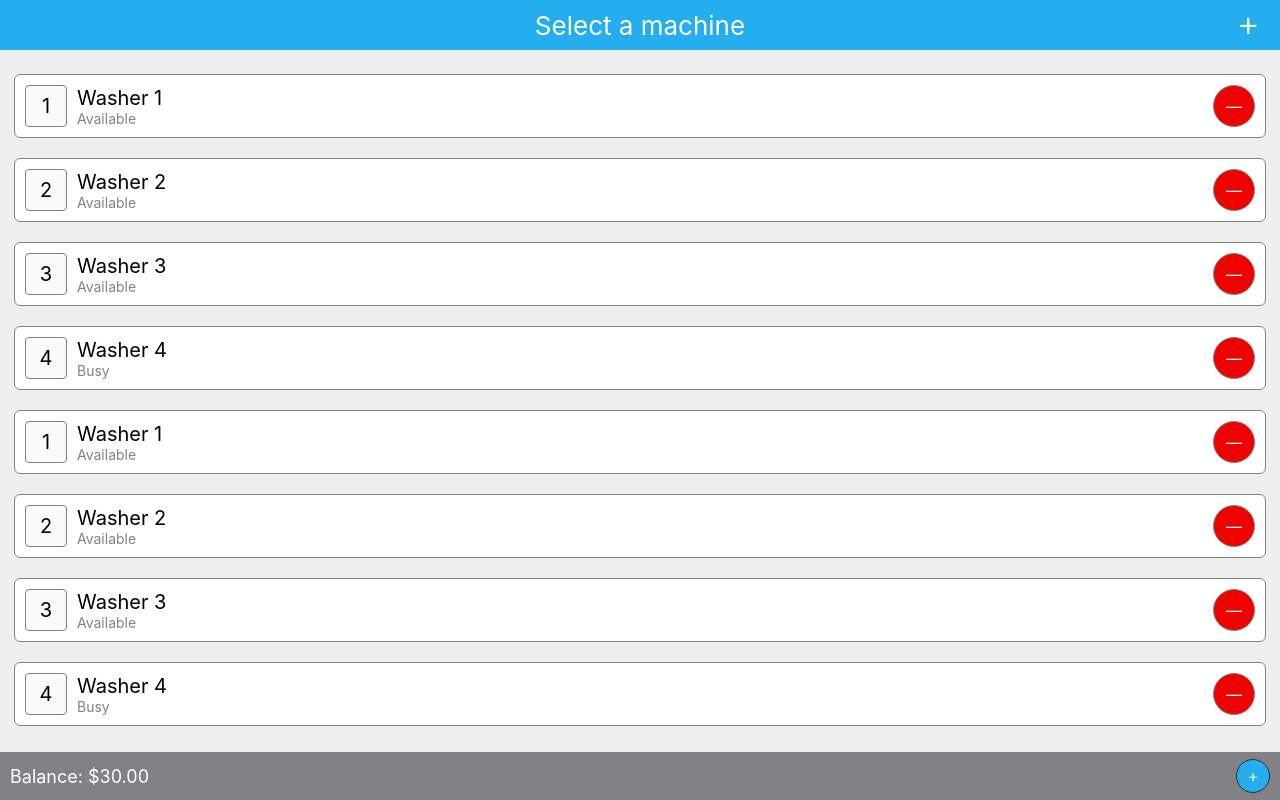
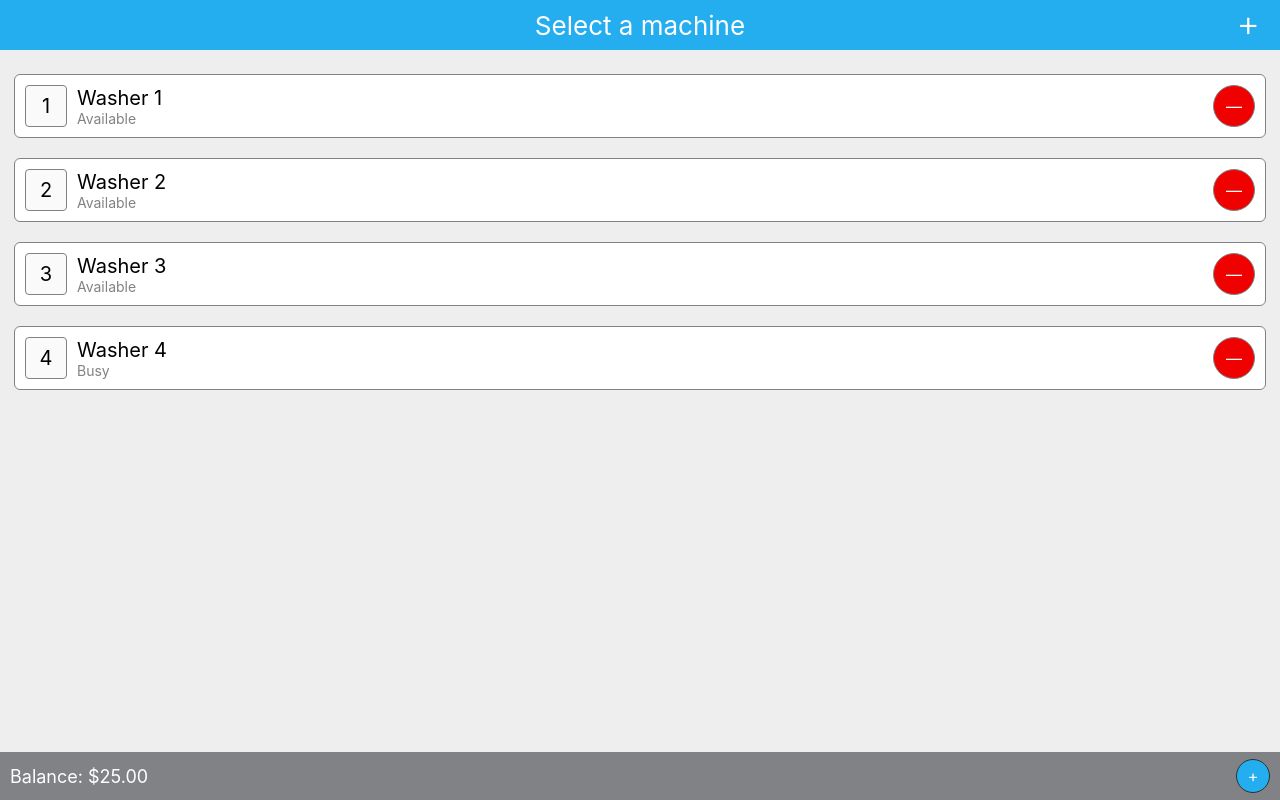
Before and after one commit to willchan8/payrange, a React (Create React App) app: page /dashboard in a window 1280 px wide. Built offline with nearby package versions, Linux system fonts and the light colour scheme.

Commit message:
Add functionality toall buttons (using hooks)

```diff
--- a/src/components/Dashboard.js
+++ b/src/components/Dashboard.js
@@ -1,19 +1,43 @@
-import React, { useState } from 'react';
+import React, { useState, useEffect, useRef } from 'react';
 import listItems from '../data/listItems';
 
-function Dashboard() {
+const Dashboard = () => {
   const [washers, setWashers] = useState(listItems.devices);
-  const [balance, setBalance] = useState(30);
+  const [balance, setBalance] = useState(25);
+  const [currentId, setId] = useState(listItems.devices.length)
+
+  const mounted = useRef();
+  useEffect(() => {
+    if (!mounted.current) {
+      mounted.current = true;
+    } else {
+      setWashers(washers => [...washers, {"id": currentId, "label": `Washer ${currentId}`, "status": "Busy"}])
+    }
+  }, [currentId])
+
+  const handleAddWasher = () => {
+    setId(currentId => currentId + 1);
+  }
+
+  const handleRemoveWasher = (id) => {
+    const list = [...washers];
+    const updatedList = list.filter(item => item.id !== id);
+    setWashers(updatedList);
+  }
+
+  const handleAddBalance = () => {
+    setBalance(balance => balance + 5)
+  }
 
   return (
     <div className="dashboard">
       <div className="header">
         <div>Select a machine</div>
-        <div className="add-item">+</div>
+        <div className="add-item" onClick={handleAddWasher}>+</div>
       </div>
       <div className="washer-list">
         {washers.map((washer) =>
-          <div className="container">
+          <div className="container" key={washer.id}>
             <div className="left-col">
               <div className="washer-id">
                 <div>{washer.id}</div>
@@ -23,7 +47,7 @@ function Dashboard() {
                 <div className="available-text">{washer.status}</div>
               </div>
             </div>
-            <div className="red-circle">
+            <div className="red-circle" onClick={() => handleRemoveWasher(washer.id)}>
               <div>&mdash;</div>
             </div>
           </div>
@@ -32,7 +56,7 @@ function Dashboard() {
       <div className="balance-footer">
         <div>Balance: ${balance.toFixed(2)}</div>
         <div className="blue-circle">
-          <div>+</div>
+          <div onClick={handleAddBalance}>+</div>
         </div>
       </div>
     </div>
--- a/src/components/Login.js
+++ b/src/components/Login.js
@@ -1,7 +1,7 @@
 import React, { useState } from 'react';
 import { useHistory } from 'react-router-dom';
 
-function Login() {
+const Login = () => {
   const [email, setEmail] = useState('');
   const [password, setPassword] = useState('');
   let history = useHistory();
@@ -12,7 +12,7 @@ function Login() {
   }
 
   return (
-    <div className="app">
+    <div className="login-page">
       <div className="header">
         <div>Welcome</div>
       </div>
@@ -25,6 +25,7 @@ function Login() {
             placeholder="Email"
             value={email}
             onChange={e => setEmail(e.target.value)}
+            required
           />
           <input
             className="input-box"
@@ -32,6 +33,7 @@ function Login() {
             placeholder="Password"
             value={password}
             onChange={e => setPassword(e.target.value)}
+            required
           />
           <input className="login-button" type="submit" value="Login" />
         </form>
--- a/src/data/listItems.js
+++ b/src/data/listItems.js
@@ -3,14 +3,6 @@ export default {
   { "id": "1", "label": "Washer 1", "status": "Available" },
   { "id": "2", "label": "Washer 2", "status": "Available" },
   { "id": "3", "label": "Washer 3", "status": "Available" },
-  { "id": "4", "label": "Washer 4", "status": "Busy" },
-  { "id": "1", "label": "Washer 1", "status": "Available" },
-  { "id": "2", "label": "Washer 2", "status": "Available" },
-  { "id": "3", "label": "Washer 3", "status": "Available" },
-  { "id": "4", "label": "Washer 4", "status": "Busy" },
-  { "id": "1", "label": "Washer 1", "status": "Available" },
-  { "id": "2", "label": "Washer 2", "status": "Available" },
-  { "id": "3", "label": "Washer 3", "status": "Available" },
-  { "id": "4", "label": "Washer 4", "status": "Busy" },
+  { "id": "4", "label": "Washer 4", "status": "Busy" }
   ]
 }
```
